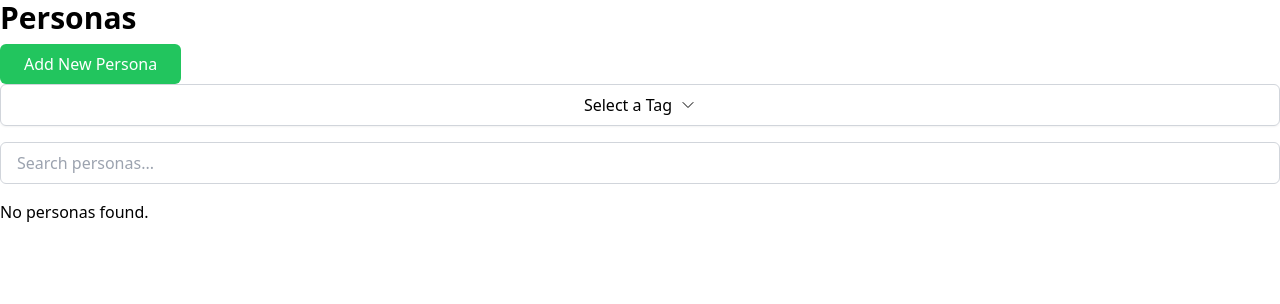
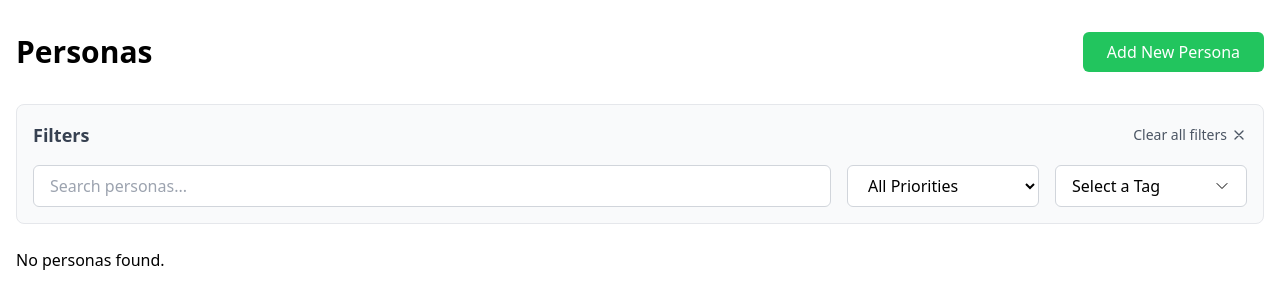
Before and after one commit to andiaz/persona-cms, a Next.js app: page / in a window 1280 px wide. Shown: the top 304 px of the page. Built offline with nearby package versions, Linux system fonts and the light colour scheme.

Commit message:
Added support for prioritizing personas. Improved overall layout for listing personas.

```diff
--- a/components/PersonaLayout.js
+++ b/components/PersonaLayout.js
@@ -33,15 +33,17 @@ const PersonaLayout = ({ persona }) => {
 
         {/* Right Column - Goals */}
         <div className="flex-1">
-          <h2 className="text-lg sm:text-xl font-semibold mb-3 md:mb-4">
-            Goals (Why)
-          </h2>
+          <div className="flex items-center gap-2 mb-4">
+            <h2 className="text-2xl font-bold">{persona.name}</h2>
+          </div>
           <div className="bg-gray-100 p-3 sm:p-4 rounded-lg min-h-[150px] md:min-h-[200px]">
-            <ul className="list-disc pl-4 space-y-2 text-sm sm:text-base">
+            <div className="space-y-2">
               {persona.goals.map((goal, index) => (
-                <li key={index}>{goal}</li>
+                <div key={index} className="flex items-center gap-2">
+                  {goal}
+                </div>
               ))}
-            </ul>
+            </div>
           </div>
         </div>
       </div>
@@ -99,11 +101,13 @@ const PersonaLayout = ({ persona }) => {
             Pain points / bright spots
           </h2>
           <div className="bg-gray-100 p-3 sm:p-4 rounded-lg min-h-[150px] md:min-h-[200px]">
-            <ul className="list-disc pl-4 space-y-2 text-sm sm:text-base">
+            <div className="space-y-2">
               {persona.painPoints.map((point, index) => (
-                <li key={index}>{point}</li>
+                <div key={index} className="flex items-center gap-2">
+                  {point}
+                </div>
               ))}
-            </ul>
+            </div>
           </div>
         </div>
       </div>
--- a/components/PersonaList.js
+++ b/components/PersonaList.js
@@ -12,6 +12,23 @@ const PersonaList = ({ personas, onDeletePersona }) => {
   const dropdownRef = useRef(null);
   const searchInputRef = useRef(null); // Ref for the search input field
   const [personaSearchQuery, setPersonaSearchQuery] = useState('');
+  const [priorityFilter, setPriorityFilter] = useState('all');
+
+  const priorityLabels = {
+    0: 'Needs prioritization',
+    1: 'Low',
+    2: 'Medium',
+    3: 'High',
+    4: 'Critical',
+  };
+
+  const priorityColors = {
+    0: 'bg-gray-100 text-gray-800',
+    1: 'bg-blue-100 text-blue-800',
+    2: 'bg-green-100 text-green-800',
+    3: 'bg-yellow-100 text-yellow-800',
+    4: 'bg-red-100 text-red-800',
+  };
 
   const handleEditClick = (persona) => {
     // Navigate to the add-persona page with the persona ID
@@ -29,13 +46,43 @@ const PersonaList = ({ personas, onDeletePersona }) => {
     .sort((a, b) => a.localeCompare(b));
 
   // Filter personas by selected tag and persona search query
-  const filteredPersonas = personas.filter((persona) => {
-    const matchesTag = selectedTag ? persona.tags?.includes(selectedTag) : true;
-    const matchesSearch = personaSearchQuery
-      ? persona.name.toLowerCase().includes(personaSearchQuery.toLowerCase())
-      : true;
-    return matchesTag && matchesSearch;
-  });
+  const filteredPersonas = personas
+    .filter((persona) => {
+      // Priority filter
+      if (
+        priorityFilter !== 'all' &&
+        persona.priority < parseInt(priorityFilter)
+      ) {
+        return false;
+      }
+
+      // Tag filter
+      if (
+        selectedTag &&
+        (!persona.tags || !persona.tags.includes(selectedTag))
+      ) {
+        return false;
+      }
+
+      // Search query filter
+      if (personaSearchQuery) {
+        const searchLower = personaSearchQuery.toLowerCase();
+        return (
+          persona.name.toLowerCase().includes(searchLower) ||
+          persona.goals.some((goal) =>
+            goal.toLowerCase().includes(searchLower)
+          ) ||
+          persona.painPoints.some((point) =>
+            point.toLowerCase().includes(searchLower)
+          ) ||
+          (persona.tags &&
+            persona.tags.some((tag) => tag.toLowerCase().includes(searchLower)))
+        );
+      }
+
+      return true;
+    })
+    .sort((a, b) => b.priority - a.priority); // Sort by priority
 
   useEffect(() => {
     // Close dropdown when clicking outside
@@ -63,11 +110,71 @@ const PersonaList = ({ personas, onDeletePersona }) => {
 
   return (
     <div>
-      {/* Custom dropdown for tag filter */}
-      <div className="relative z-40" ref={dropdownRef}>
+      <div>
+        {/* Filters section with background */}
+        <div className="bg-gray-50 p-4 rounded-lg border border-gray-200 mb-6">
+          <div className="flex justify-between items-center mb-4">
+            <h2 className="text-lg font-semibold text-gray-700">Filters</h2>
             <button
-          onClick={() => setDropdownOpen(!dropdownOpen)} // Toggle dropdown
-          className="w-full px-4 py-2 border border-gray-300 rounded-md shadow-sm focus:ring-2 focus:ring-indigo-500 flex items-center justify-center"
+              onClick={() => {
+                setPersonaSearchQuery('');
+                setPriorityFilter('all');
+                setSelectedTag('');
+                setSearchQuery('');
+              }}
+              className="text-sm text-gray-600 hover:text-gray-900 flex items-center gap-1"
+            >
+              <span>Clear all filters</span>
+              <svg
+                className="w-4 h-4"
+                fill="none"
+                stroke="currentColor"
+                viewBox="0 0 24 24"
+              >
+                <path
+                  strokeLinecap="round"
+                  strokeLinejoin="round"
+                  strokeWidth={2}
+                  d="M6 18L18 6M6 6l12 12"
+                />
+              </svg>
+            </button>
+          </div>
+
+          {/* Filters row */}
+          <div className="flex gap-4 items-center">
+            {/* Search input */}
+            <div className="flex-1">
+              <input
+                type="text"
+                value={personaSearchQuery}
+                onChange={(e) => setPersonaSearchQuery(e.target.value)}
+                placeholder="Search personas..."
+                className="w-full px-4 py-2 border border-gray-300 rounded-md focus:ring-2 focus:ring-indigo-500 bg-white"
+              />
+            </div>
+
+            {/* Priority filter */}
+            <div className="w-48">
+              <select
+                value={priorityFilter}
+                onChange={(e) => setPriorityFilter(e.target.value)}
+                className="w-full px-4 py-2 border border-gray-300 rounded-md focus:ring-2 focus:ring-indigo-500 bg-white"
+              >
+                <option value="all">All Priorities</option>
+                <option value="4">Critical Only</option>
+                <option value="3">High & Above</option>
+                <option value="2">Medium & Above</option>
+                <option value="1">Low & Above</option>
+                <option value="0">Needs Prioritization</option>
+              </select>
+            </div>
+
+            {/* Tag filter */}
+            <div className="relative w-48" ref={dropdownRef}>
+              <button
+                onClick={() => setDropdownOpen(!dropdownOpen)}
+                className="w-full px-4 py-2 border border-gray-300 rounded-md focus:ring-2 focus:ring-indigo-500 flex items-center justify-between bg-white"
               >
                 <span>{selectedTag || 'Select a Tag'}</span>
                 <ChevronDownIcon
@@ -78,7 +185,7 @@ const PersonaList = ({ personas, onDeletePersona }) => {
               </button>
 
               {dropdownOpen && (
-          <div className="absolute left-0 w-full mt-1 bg-white border border-gray-300 rounded-md shadow-lg z-50">
+                <div className="absolute right-0 w-64 mt-1 bg-white border border-gray-300 rounded-md shadow-lg z-50">
                   {/* Search input */}
                   <input
                     ref={searchInputRef} // Set the ref to the input field
@@ -121,19 +228,10 @@ const PersonaList = ({ personas, onDeletePersona }) => {
                 </div>
               )}
             </div>
-
-      {/* Add persona search input */}
-      <div className="mt-4">
-        <input
-          type="text"
-          value={personaSearchQuery}
-          onChange={(e) => setPersonaSearchQuery(e.target.value)}
-          placeholder="Search personas..."
-          className="w-full px-4 py-2 border border-gray-300 rounded-md focus:ring-2 focus:ring-indigo-500"
-        />
+          </div>
         </div>
 
-      <div className="mt-4">
+        <div>
           {personas.length === 0 ? (
             <p>No personas found.</p>
           ) : (
@@ -166,6 +264,13 @@ const PersonaList = ({ personas, onDeletePersona }) => {
                         {persona.name}
                       </h3>
                     </Link>
+                    <span
+                      className={`px-2 py-1 rounded-full text-xs font-medium ${
+                        priorityColors[persona.priority || 0]
+                      }`}
+                    >
+                      {priorityLabels[persona.priority || 0]}
+                    </span>
                   </div>
                   {/* Tags Section */}
                   <div className="mt-2">
@@ -251,6 +356,7 @@ const PersonaList = ({ personas, onDeletePersona }) => {
           )}
         </div>
       </div>
+    </div>
   );
 };
 
--- /dev/null
+++ b/components/PriorityAnalytics.js
@@ -0,0 +1,61 @@
+import { useState, useEffect } from 'react';
+
+const PriorityAnalytics = ({ personas }) => {
+  const [stats, setStats] = useState({
+    criticalGoals: 0,
+    highPriorityPainPoints: 0,
+    priorityDistribution: {
+      critical: 0,
+      high: 0,
+      medium: 0,
+      low: 0,
+    },
+  });
+
+  useEffect(() => {
+    const newStats = personas.reduce(
+      (acc, persona) => {
+        // Count priority distribution
+        acc.priorityDistribution[getPriorityLabel(persona.priority)]++;
+
+        // Count critical goals
+        Object.values(persona.goalPriorities).forEach((priority) => {
+          if (priority === 4) acc.criticalGoals++;
+        });
+
+        // Count high priority pain points
+        Object.values(persona.painPointPriorities).forEach((priority) => {
+          if (priority >= 3) acc.highPriorityPainPoints++;
+        });
+
+        return acc;
+      },
+      {
+        criticalGoals: 0,
+        highPriorityPainPoints: 0,
+        priorityDistribution: { critical: 0, high: 0, medium: 0, low: 0 },
+      }
+    );
+
+    setStats(newStats);
+  }, [personas]);
+
+  return (
+    <div className="grid grid-cols-2 gap-4">
+      <div className="p-4 bg-white rounded shadow">
+        <h3 className="font-bold">Priority Distribution</h3>
+        {Object.entries(stats.priorityDistribution).map(([label, count]) => (
+          <div key={label} className="flex justify-between">
+            <span className="capitalize">{label}</span>
+            <span>{count}</span>
+          </div>
+        ))}
+      </div>
+      <div className="p-4 bg-white rounded shadow">
+        <h3 className="font-bold">Critical Items</h3>
+        <p>Critical Goals: {stats.criticalGoals}</p>
+        <p>High Priority Pain Points: {stats.highPriorityPainPoints}</p>
+      </div>
+    </div>
+  );
+};
--- a/pages/index.js
+++ b/pages/index.js
@@ -36,17 +36,15 @@ export default function Home() {
   };
 
   return (
-    <div>
-      <div className="flex flex-col gap-2">
+    <div className="container mx-auto px-4 py-8">
+      <div className="flex justify-between items-center mb-8">
         <h1 className="text-3xl font-semibold">Personas</h1>
-        <div>
-          <Link
-            href="/add-persona"
-            className="inline-block px-6 py-2 bg-green-500 text-white rounded-md hover:bg-green-600"
-          >
-            Add New Persona
-          </Link>
-        </div>
+        <Link
+          href="/add-persona"
+          className="px-6 py-2 bg-green-500 text-white rounded-md hover:bg-green-600"
+        >
+          Add New Persona
+        </Link>
       </div>
       <PersonaList
         personas={personas}
--- a/test-utils.js
+++ b/test-utils.js
@@ -17,7 +17,7 @@ jest.mock('next/router', () => ({
 
 // Mock next/link
 jest.mock('next/link', () => {
-  return ({ children, href }) => {
+  const Link = ({ children, href }) => {
     return (
       <a
         href={href}
@@ -30,6 +30,8 @@ jest.mock('next/link', () => {
       </a>
     );
   };
+  Link.displayName = 'Link';
+  return Link;
 });
 
 // Mock next/image
```
Also changed, not shown: components/PersonaForm.js (+38 -34 lines). Lines whose indentation alone changed are shown as unchanged.
